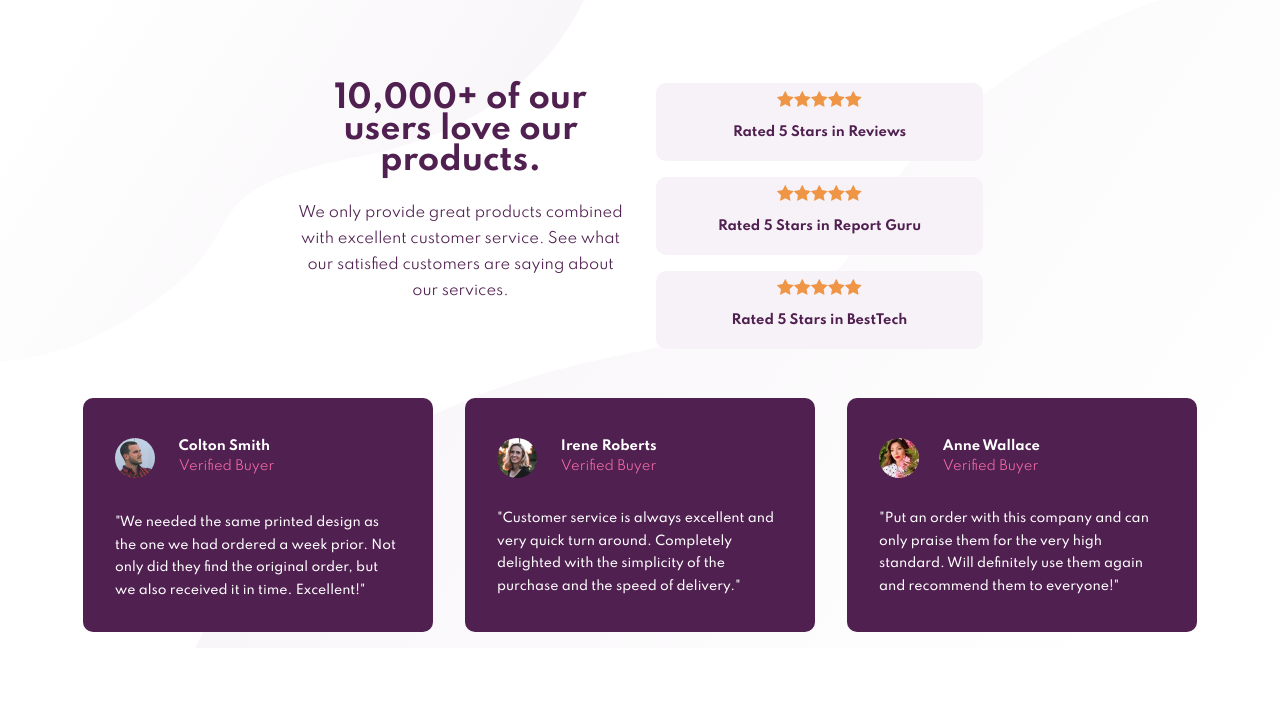
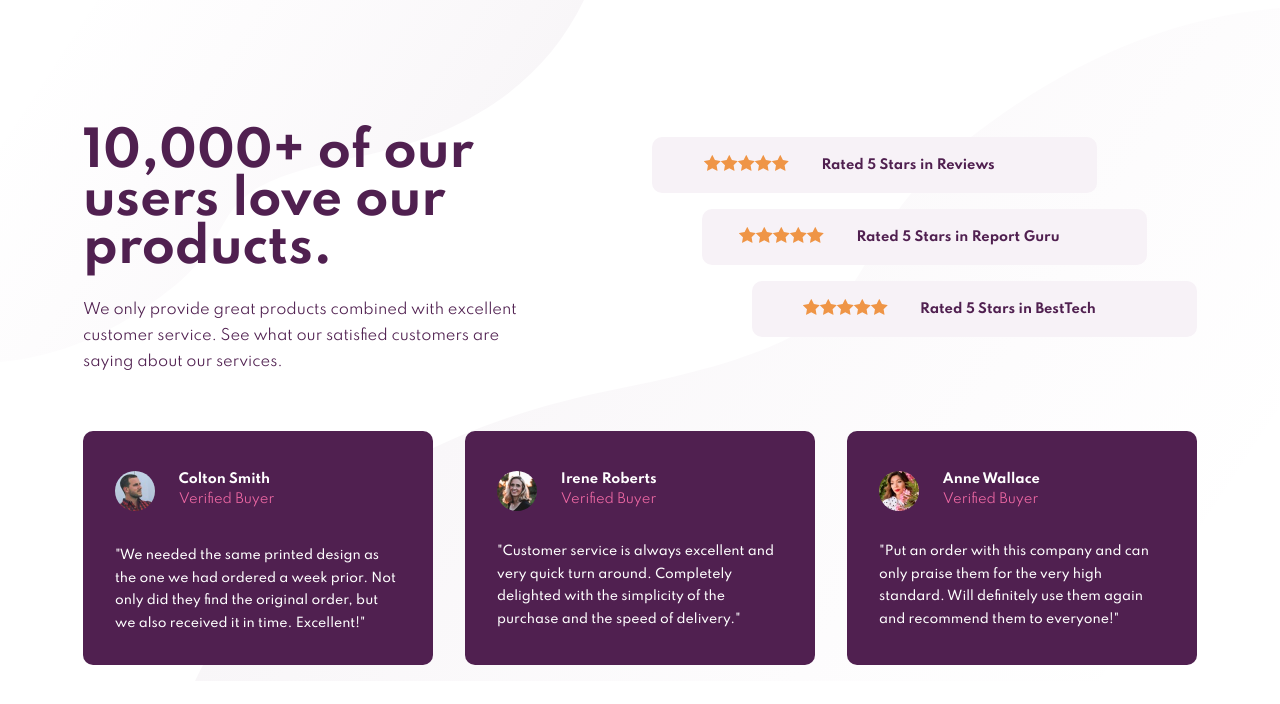
Before and after one commit to micca87/frontendMentorChallenge-part-2, a plain HTML site: page social-proof-section-master/index.html in a window 1280 px wide. Drawn offline with Linux system fonts and the light colour scheme.

Commit message:
Add desktop version

```diff
--- a/social-proof-section-master/index.html
+++ b/social-proof-section-master/index.html
@@ -12,6 +12,7 @@
 
   </head>
   <body>
+
     <div class="container">
       <div class="section--top">
         <div >
@@ -21,9 +22,9 @@
           See what our satisfied customers are saying about our services.</p>
         </div>
 
-        <div>
-          <div class="rating">
-            <div>
+        <div class="rating-wrapper">
+          <div class="rating rating-top">
+            <div class="rating-star__wrapper">
               <span class="rating-star"></span>
             </div>
             <div>
@@ -31,8 +32,8 @@
             </div>
           </div>
 
-          <div class="rating">
-            <div>
+          <div class="rating rating-middle">
+            <div class="rating-star__wrapper">
               <span class="rating-star"></span>
             </div>
             <div>
@@ -40,8 +41,8 @@
             </div>
           </div>
 
-          <div class="rating">
-            <div>
+          <div class="rating rating-bottom">
+            <div class="rating-star__wrapper">
               <span class="rating-star"></span>
             </div>
             <div>
--- a/social-proof-section-master/style.css
+++ b/social-proof-section-master/style.css
@@ -18,7 +18,7 @@ body {
     flex-direction: column;
     align-items: center;
     background: url('./images/bg-pattern-top-mobile.svg') top left / 374px 232px no-repeat,
-                url('./images/bg-pattern-bottom-mobile.svg') bottom right / 375px 503px no-repeat;
+        url('./images/bg-pattern-bottom-mobile.svg') bottom right / 375px 503px no-repeat;
 }
 
 .section--top {
@@ -129,25 +129,97 @@ body {
 }
 
 @media (min-width: 700px) {
+
+
     .container {
         background: url('./images/bg-pattern-top-desktop.svg') top left / 584px 362px no-repeat,
-        url('./images/bg-pattern-bottom-desktop.svg') bottom right / 1085px 673px no-repeat;
+            url('./images/bg-pattern-bottom-desktop.svg') bottom right / 1085px 673px no-repeat;
     }
 
     .section--top {
+        height:auto;
+        width: 1146px;
         display: flex;
         flex-direction: row;
+        flex-wrap: wrap;
+        justify-content: space-between;
+        margin-top: 129px;
+    }
+
+    .section--top__text {
+        width: 450px;
+        text-align: initial;
+    }
+
+    .header {
+        width: 450px;
+        font-size: 48px;
+        text-align: initial;
+        margin-top: 0;
+    }
+
+    .rating-wrapper {
+        width: 577px;
+        display: flex;
+        flex-direction: column;
+    }
+
+    .rating {
+        width: 445px;
+        height: 56px;
+        display: flex;
+        flex-direction: row;
+        margin-top: 8px;
+        margin-bottom: 8px;
+    }
+
+    .rating-middle {
+        align-self: center;
+    }
+
+    .rating-bottom {
+        align-self: end;
+    }
+
+    .rating-star {
+        margin-right:32px;
+    }
+
+    .rating-star__wrapper {
+        margin-left: -50px;
     }
 
     .section--bottom {
+        /* height: 298px; */
         display: flex;
         flex-direction: row;
         flex-wrap: wrap;
         justify-content: space-around;
+        margin-top:0;
     }
 
     .card {
         height: 234px;
         width: 350px;
     }
+
+    .card--top {
+        align-self: start;
+    }
+
+    .card--middle {
+        align-self: center;
+    }
+    .card--bottom {
+        align-self: end;
+    }
 }
+
+@media (max-width:1150px) {
+    .section--top {
+        width: auto;
+        display: flex;
+        flex-direction: column;
+        align-items: center;
+    }
+}
```
